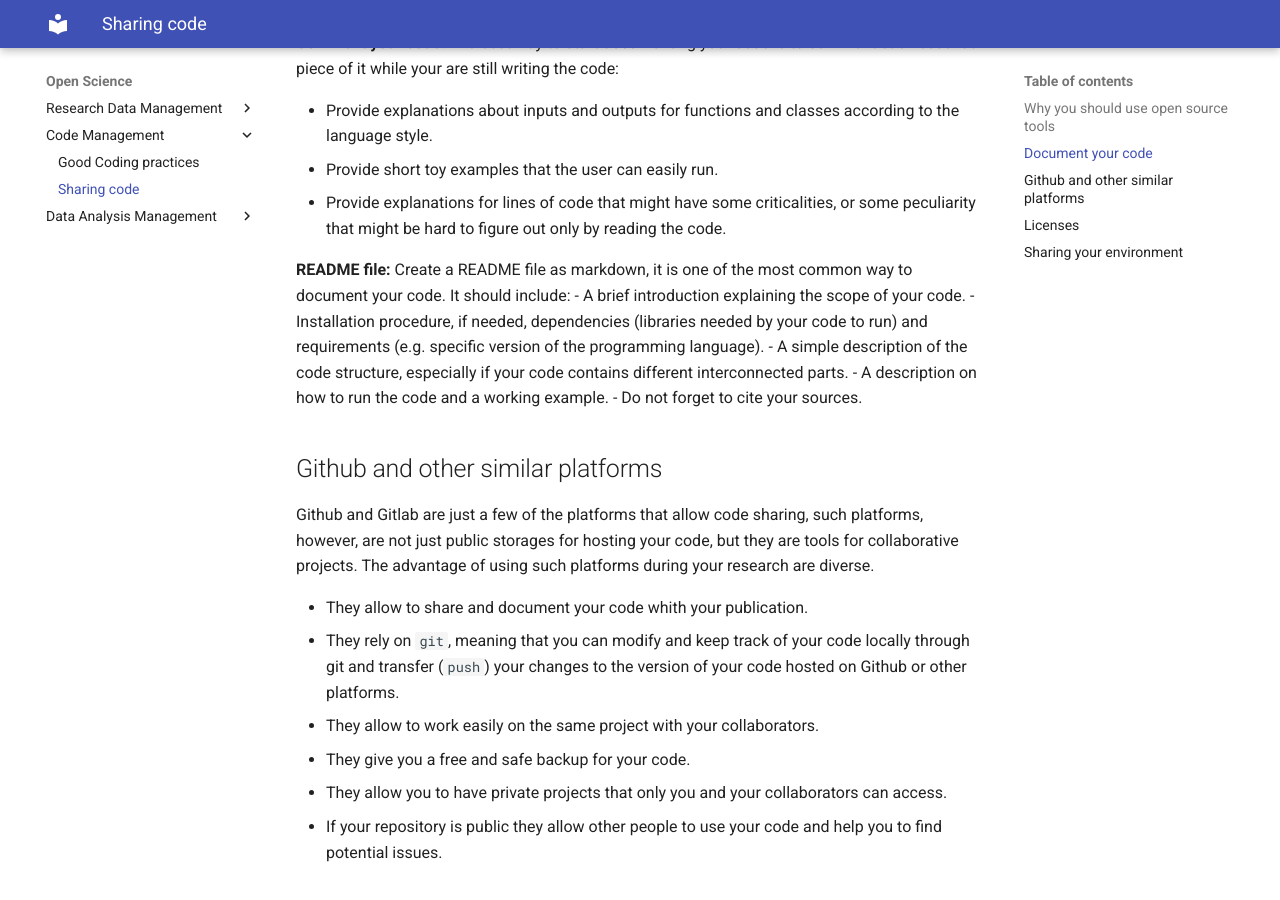
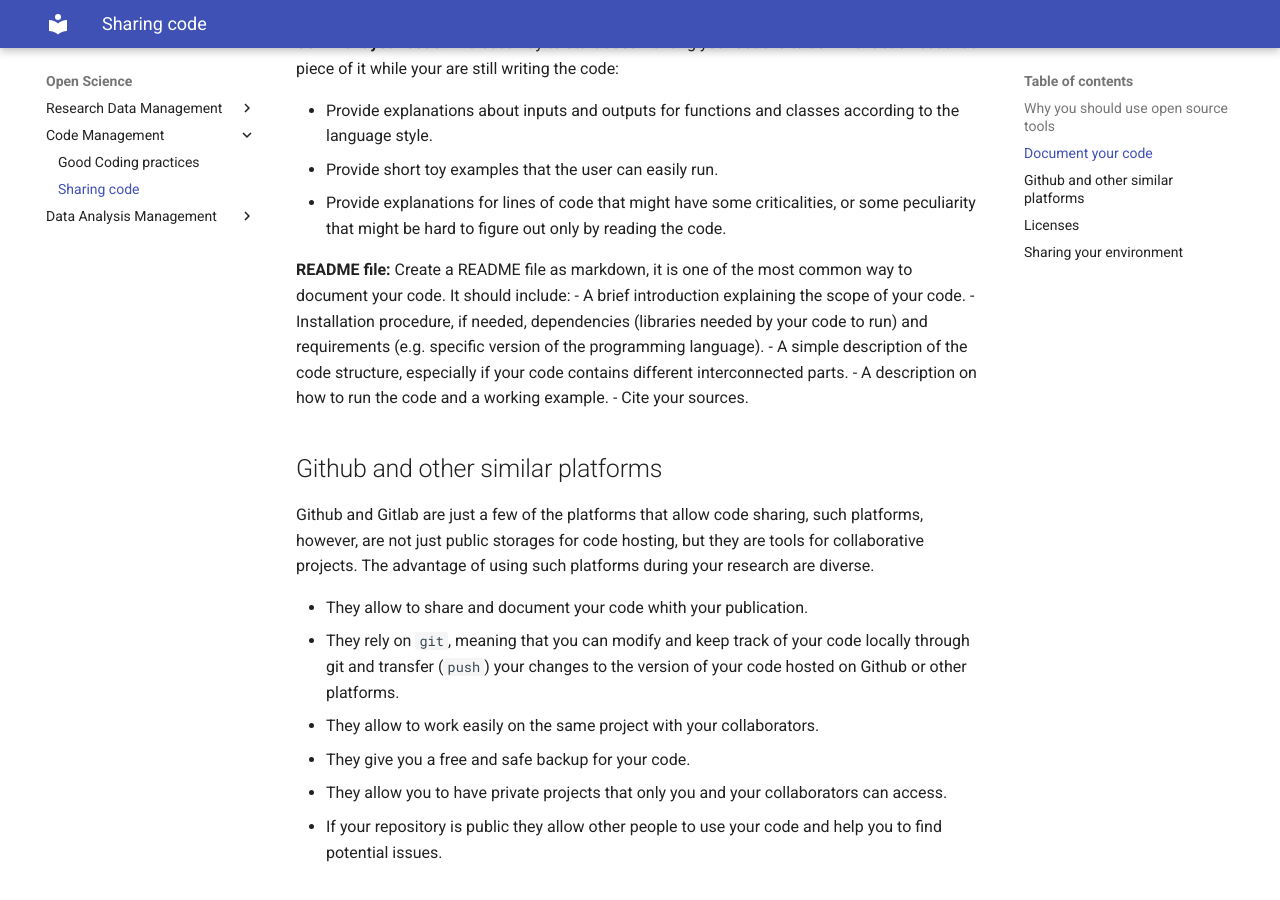
Before and after one commit to pvavra/temp-ipsy, an MkDocs documentation site: the page built from docs/open-science/code-management/sharing.md, in a window 1280 px wide and 900 px high, scrolled down 728 px. Built offline with MkDocs 1.6.1 and Material for MkDocs 9.7.7, drawn with Linux system fonts in a browser that asks for light colours.

```diff
--- a/docs/open-science/code-management/sharing.md
+++ b/docs/open-science/code-management/sharing.md
@@ -23,11 +23,11 @@ Documenting your code is a favor you do to yourself and any other potential user
 - Installation procedure, if needed, dependencies (libraries needed by your code to run) and requirements (e.g. specific version of the programming language).
 - A simple description of the code structure, especially if your code contains different interconnected parts.
 - A description on how to run the code and a working example.
-- Do not forget to cite your sources.
+- Cite your sources.
 
 ## Github and other similar platforms
 
-Github and Gitlab are just a few of the platforms that allow code sharing, such platforms, however, are not just public storages for hosting your code, but they are tools for collaborative projects. The advantage of using such platforms during your research are diverse.
+Github and Gitlab are just a few of the platforms that allow code sharing, such platforms, however, are not just public storages for code hosting, but they are tools for collaborative projects. The advantage of using such platforms during your research are diverse.
 
 - They allow to share and document your code whith your publication.
 - They rely on `git`, meaning that you can modify and keep track of your code locally through git and transfer (`push`) your changes to the version of your code hosted on Github or other platforms.
```
